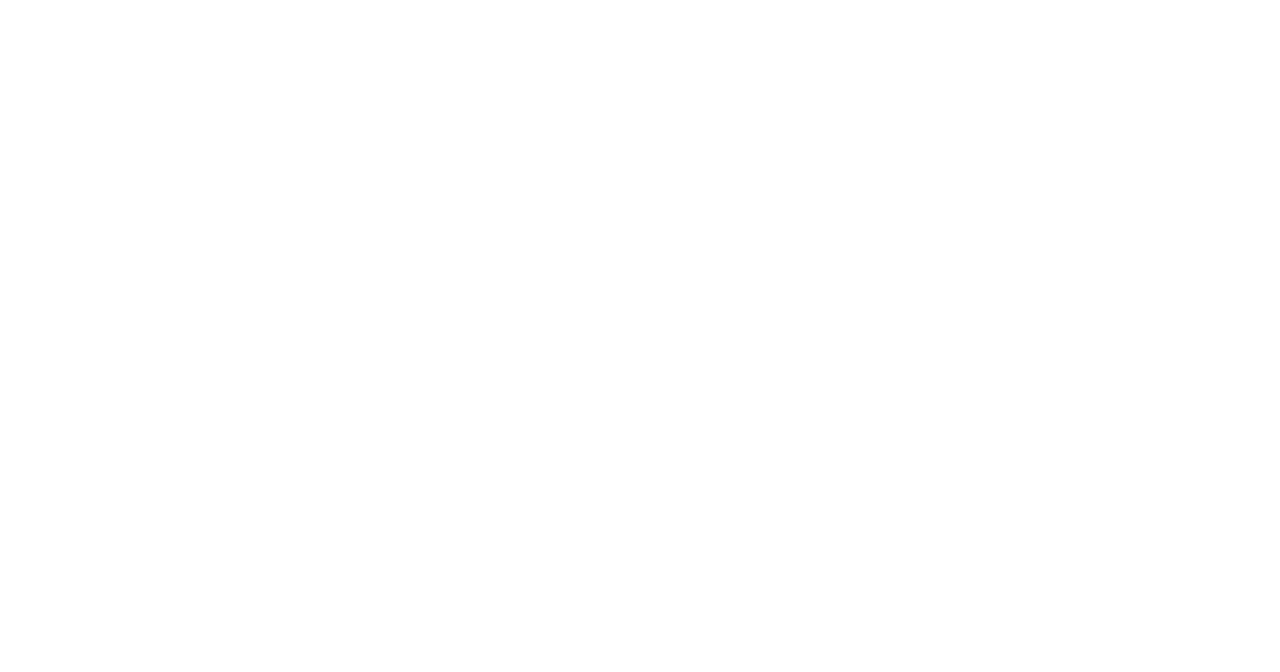
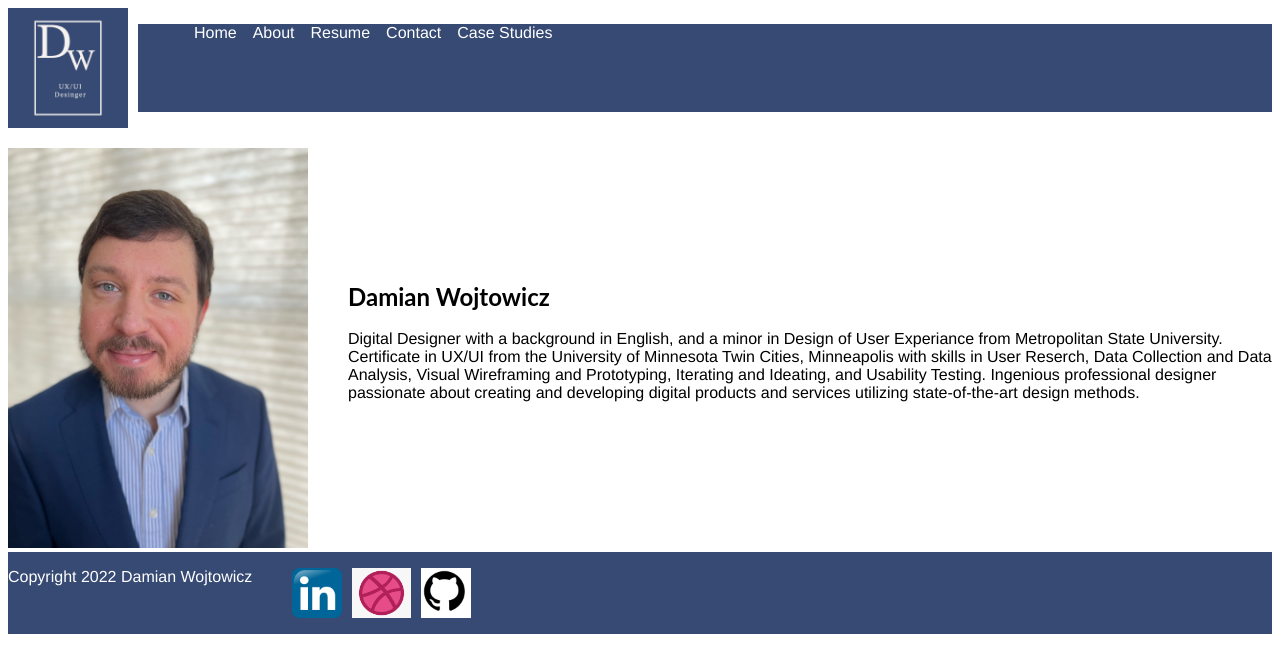
Before and after one commit to SpringhawkIII/damian-sportfolio, a plain HTML site: page index.html in a window 1280 px wide. Drawn offline with Linux system fonts and the light colour scheme.

Commit message:
Updated 8-02-22

```diff
--- /dev/null
+++ b/CSS/style.css
@@ -0,0 +1,66 @@
+.flexContainer {
+    display: flex;
+}
+
+.logo {
+    height: 120px;
+    width: auto;
+    margin-right: 10px;
+}
+
+.myPicture {
+    margin-top: 20px;
+    margin-right: 40px;
+    height: 400px;
+    width: auto;
+}
+
+
+.flexCenter {
+    align-items: center;
+}
+
+.navigation ul {
+    background-color: #364a73;
+    width: 100%;
+}
+.menuItem {
+    color:white;
+    font-family:Helvetica, sans-serif;
+}
+
+
+.navigation li {
+    list-style: none;
+    margin-left: 16px;
+    background-color: #364a73;
+
+}
+
+footer li {
+    list-style: none;
+    margin-left: 16px;
+    background-color: #364a73;
+}
+
+.h1Text {
+    font-family: 'Lato', sans-serif;
+}
+
+p {
+    font-family:"Helvetica", "sans-serif";
+}
+
+footer {
+    background-color: #364a73;
+}
+
+.copyRight2022 {
+    color: white;
+}
+
+.footerLogo {
+    height: 50px;
+    width: auto;
+    margin-right: 10px;
+}
--- a/index.html
+++ b/index.html
@@ -5,8 +5,46 @@
     <meta http-equiv="X-UA-Compatible" content="IE=edge">
     <meta name="viewport" content="width=device-width, initial-scale=1.0">
     <title>Document</title>
+    <link rel="stylesheet" href="./CSS/style.css">
 </head>
 <body>
+    <header class="navigation">
+        <nav class="flexContainer">
+            <img src="images/Damian's Logo.png" class="logo" alt="Dark blue rectangular logo with a white boarder inside and white text initals DW. White text, UX/UI Desinger.">
 
+            <ul class="flexContainer menuItem">
+                <li>Home</li>
+                <li>About</li>
+                <li>Resume</li>
+                <li>Contact</li>
+                <li>Case Studies</li>
+            </ul>
+        </nav>
+    </header>
+
+    <section class="heroImg flexContainer flexCenter">
+        <div class="content">
+            <img src="images/Professional copy.jpeg" class="myPicture" alt="White male with brown hair and blue eyes wearing a dress shirt with blue strips and a blue suite jacket.">
+        </div>
+
+        <div>
+            <h1 class="h1Text">Damian Wojtowicz</h1>
+
+            <p>Digital Designer with a background in English, and a minor in Design of User Experiance from Metropolitan State University.
+            Certificate in UX/UI from the University of Minnesota Twin Cities, Minneapolis with skills in User Reserch, Data Collection and Data Analysis, Visual Wireframing and Prototyping, Iterating and Ideating, and Usability Testing.
+            Ingenious professional designer passionate about creating and developing digital products and services utilizing state-of-the-art design methods.</p>
+
+        </div>
+    </section>
+
+    <footer class="flexContainer copyRight2022">
+        <p>Copyright 2022 Damian Wojtowicz</p>
+
+        <ul class="flexContainer">
+            <img src="images/linkedIn_logo.png" class="footerLogo" alt="Small blue square with white large letters in. ">
+            <img src="images/dribbble-logo-png-dribbble-logo-icon-png-image-free-img-searchpng-circle-860x737.png" class="footerLogo" alt="Pink circle with three curved lines in the center representing a basketball, on a small white square.">
+            <img src="images/github-logo.jpg" class="footerLogo" alt="Small white outline of a cat surrounded by a partial black circle. ">
+        </ul>
+    </footer>
 </body>
 </html>
```
Also changed, not shown: CSS/index.css (deleted), 2 other files.
